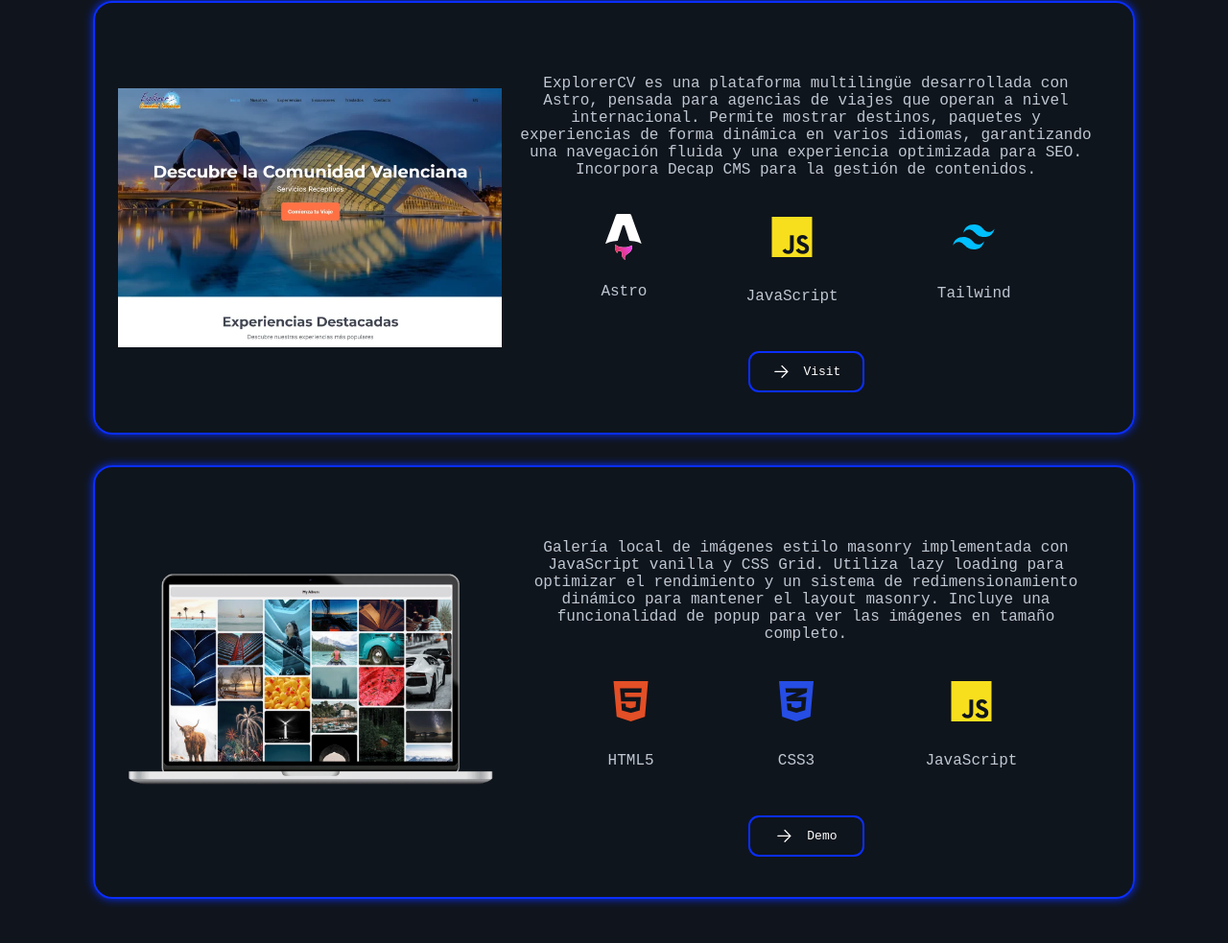
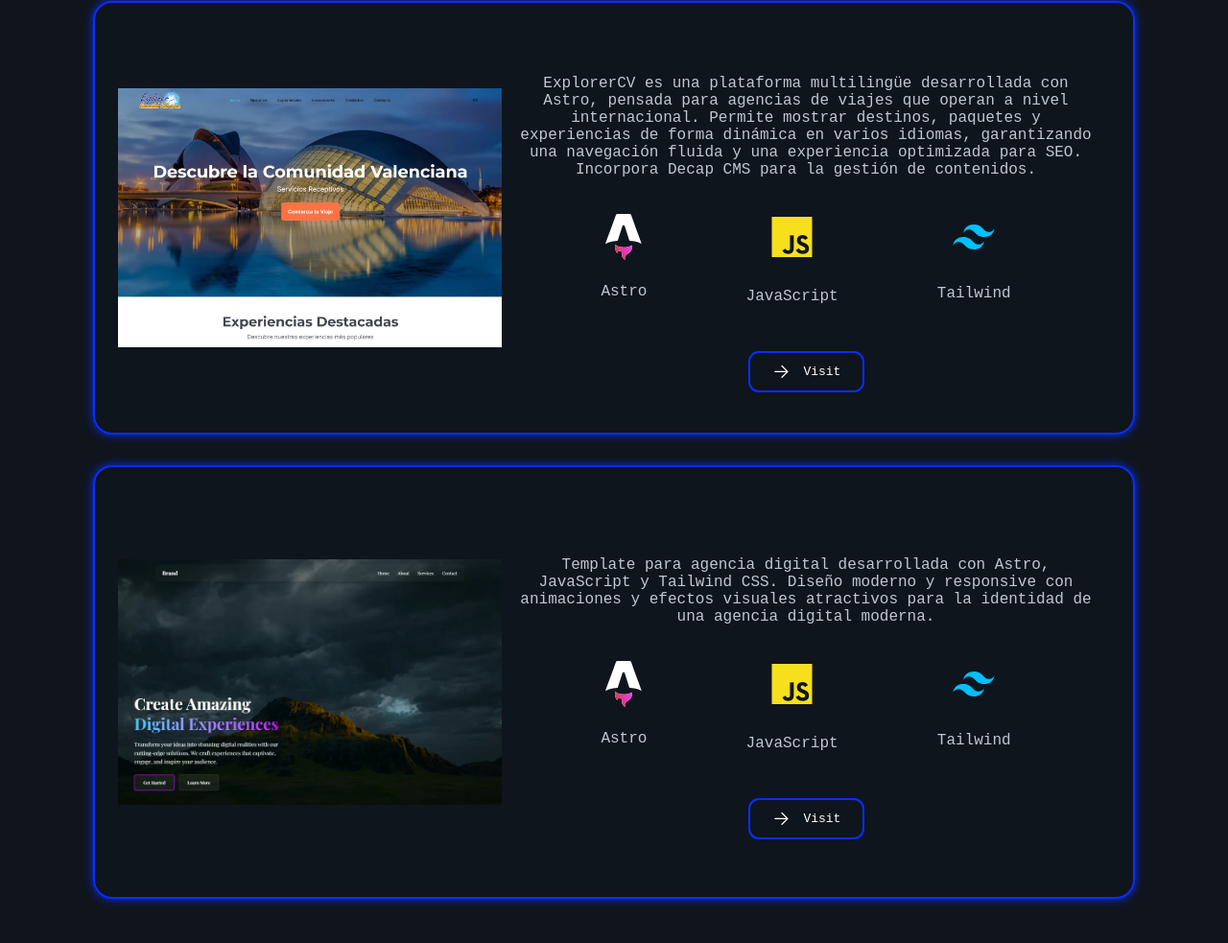
Before and after one commit to JPS-ONE/portfolio, a website built with Vite: page works.html in a window 1280 px wide. Shown: the part 1591-2574 px from the top of the page at 96% size. Built offline with nearby package versions, Linux system fonts and the light colour scheme.

Commit message:
update works

```diff
--- a/works.html
+++ b/works.html
@@ -296,34 +296,42 @@
         </div>
 
         <div class="work">
-          <img class="mockup" src="resources/masonry-album.webp" alt="" />
+          <img class="mockup" src="resources/digital-agency.webp" alt="" />
           <div class="works-text">
             <div>
               <p class="description">
-                Galería local de imágenes estilo masonry implementada con
-                JavaScript vanilla y CSS Grid. Utiliza lazy loading para
-                optimizar el rendimiento y un sistema de redimensionamiento
-                dinámico para mantener el layout masonry. Incluye una
-                funcionalidad de popup para ver las imágenes en tamaño completo.
+                Template para agencia digital desarrollada con Astro,
+                JavaScript y Tailwind CSS. Diseño moderno y responsive con animaciones
+                 y efectos visuales atractivos para la identidad
+                de una agencia digital moderna.
               </p>
             </div>
             <div class="tech">
               <div class="tech-item">
-                <i class="fab fa-html5"></i>
-                <p>HTML5</p>
-              </div>
-              <div class="tech-item">
-                <i class="fab fa-css3-alt"></i>
-                <p>CSS3</p>
+                <img
+                  src="resources/astrojs.svg"
+                  alt="Astro logo"
+                  style="max-width: 38px"
+                />
+
+                <p>Astro</p>
               </div>
               <div class="tech-item">
                 <i class="fab fa-js"></i>
                 <p>JavaScript</p>
               </div>
+              <div class="tech-item">
+                <svg  viewBox="0 0 24 24" fill="deepskyblue">
+                  <path
+                    d="M12 6.036c-2.667 0-4.333 1.325-5 3.976 1-1.325 2.167-1.822 3.5-1.491.761.189 1.305.738 1.91 1.344C13.387 10.842 14.522 12 17 12c2.667 0 4.333-1.325 5-3.976-1 1.325-2.166 1.822-3.5 1.491-.761-.189-1.305-.738-1.91-1.344C15.613 7.158 14.478 6 12 6.036zm-5 6c-2.667 0-4.333 1.325-5 3.976 1-1.326 2.167-1.822 3.5-1.491.761.189 1.305.738 1.91 1.344C8.387 16.842 9.522 18 12 18c2.667 0 4.333-1.325 5-3.976-1 1.325-2.166 1.822-3.5 1.491-.761-.189-1.305-.738-1.91-1.344C10.613 13.158 9.478 12 7 12z"
+                  />
+                </svg>
+                <p>Tailwind</p>
+              </div>
             </div>
             <div class="btn-container">
               <a
-                href="https://jps-one.github.io/masonry-local-album/"
+                href="https://digital-agency-astro.netlify.app/"
                 class="button"
                 target="_blank"
               >
@@ -341,7 +349,7 @@
                     d="M4.5 12h15m0 0l-6.75-6.75M19.5 12l-6.75 6.75"
                   ></path>
                 </svg>
-                <span class="text">Demo</span>
+                <span class="text">Visit</span>
               </a>
             </div>
           </div>
```
Also changed, not shown: resources/digital-agency.webp (added), resources/masonry-album.webp (deleted).
